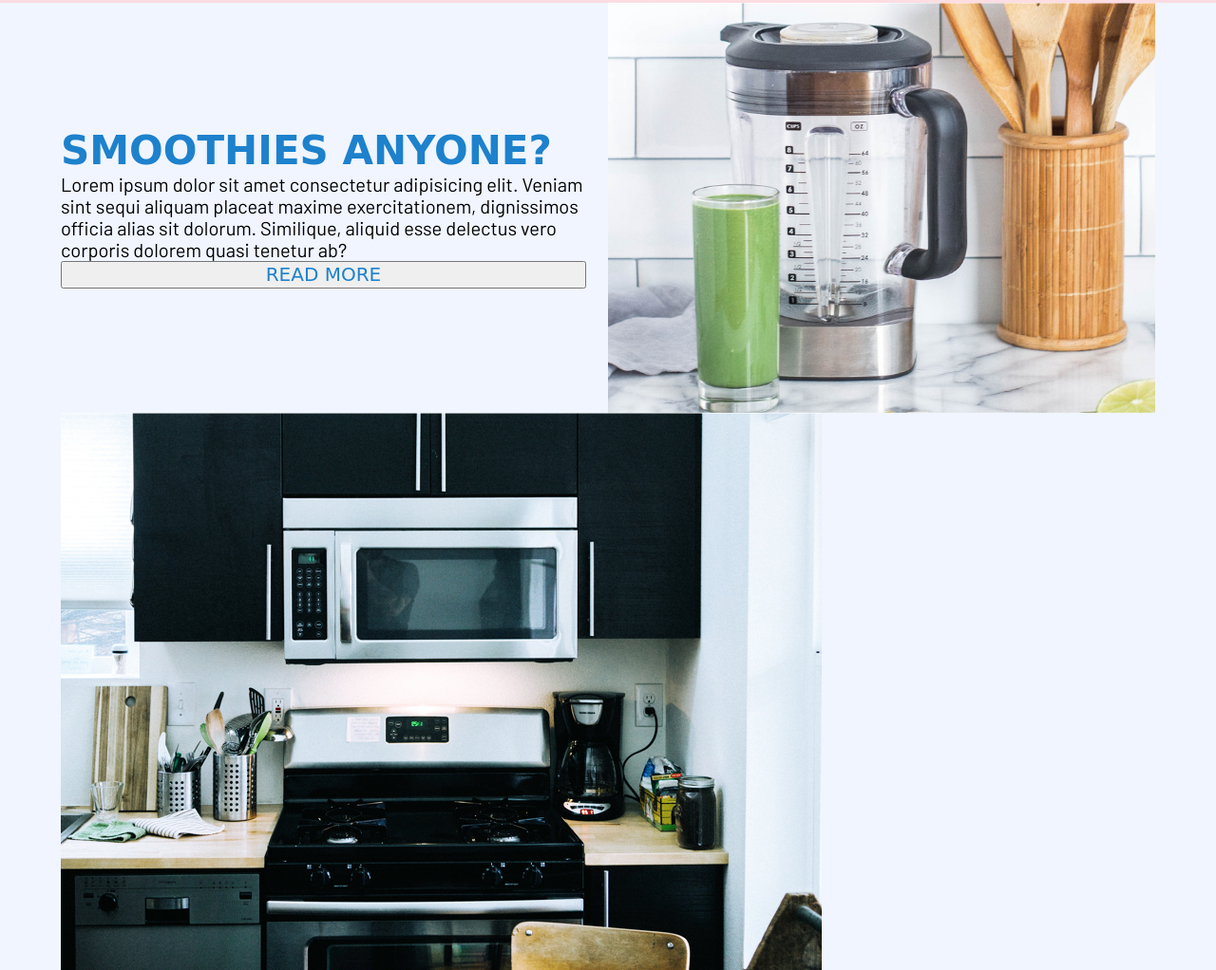
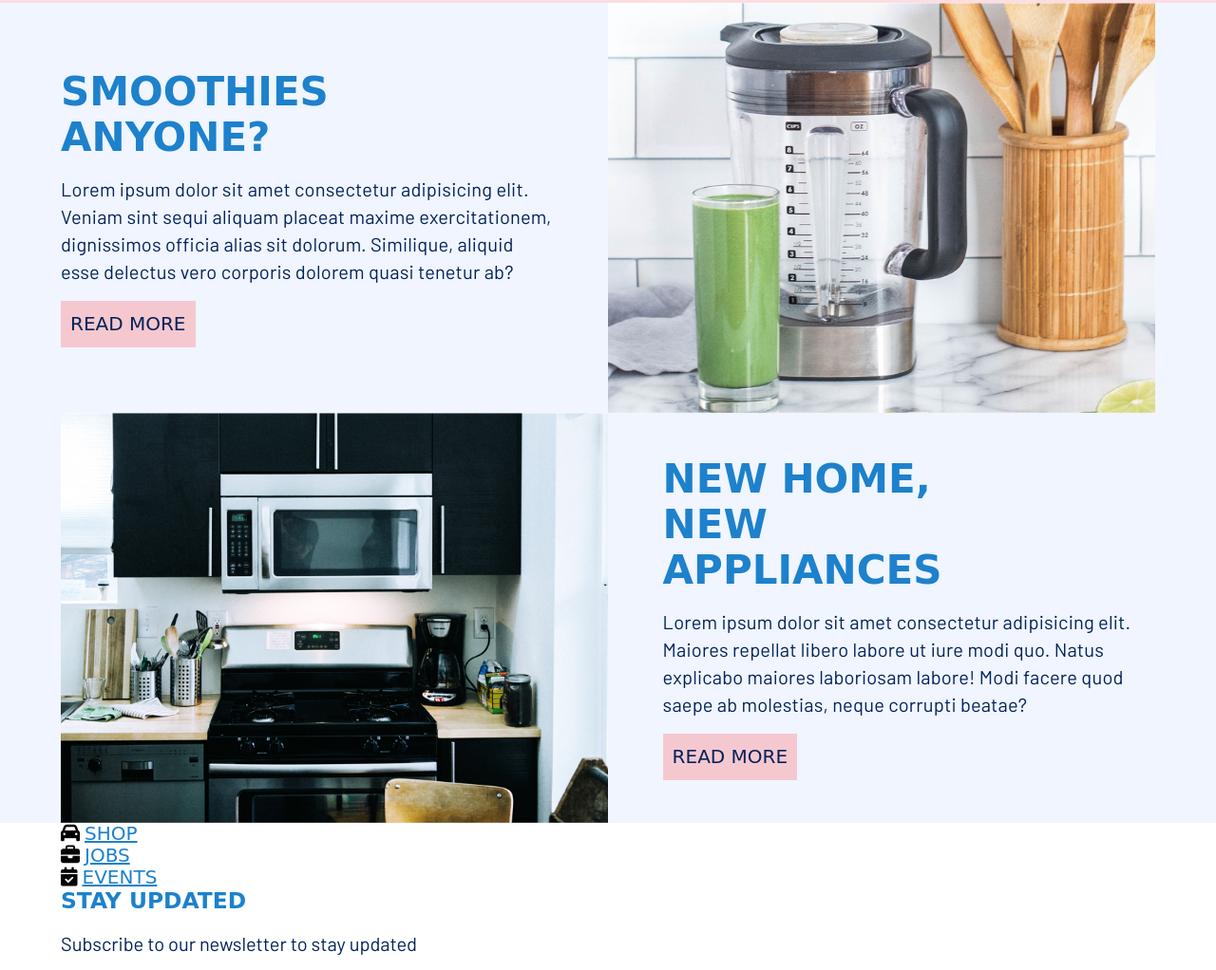
Before and after one commit to ayearwood81/adrian-yearwood-assignment-01, a plain HTML site: page index.html in a window 1280 px wide. Shown: the part 1778-2800 px from the top of the page at 95% size. Drawn offline with Linux system fonts and the light colour scheme; a web font is replaced by a local one.

Commit message:
styled smoothie / new home section

```diff
--- a/styles/sass/styles.scss
+++ b/styles/sass/styles.scss
@@ -29,6 +29,7 @@ h2 {
 p,
 article {
     font-family: 'Barlow', sans-serif;
+    color: #042259;
 }
 .wrapper {
     max-width:1200px;
@@ -132,14 +133,66 @@ header {
         display:flex;
         align-items: center;
         .smoothieInfo {
-            width:50%;
-            padding-right: 2%;
             display:flex;
             flex-direction: column;
+            justify-content: space-between;
+            align-items: baseline;
+            width:50%;
+            padding-right: 5%;
+            h2 {
+                width:75%;
+            }
+            article {
+                line-height: 29px;
+                letter-spacing: 0.2px;
+                margin: 3% 0%;
+            }
+            button {
+                background-color: #f5c8cf;
+                color:#042259;
+                border-width: 0;
+                font-size: 1rem;
+                text-align: center;
+                line-height: 29px;
+                padding: 10px 10px;
+            }
         }
         img {
             height:auto;
+            width: 50%;
+        }
+    }
+    .newHome {
+        display:flex;
+        align-items: center;
+        .newHomeInfo {
+            display:flex;
+            flex-direction: column;
+            justify-content: space-between;
+            align-items:baseline;
             width:50%;
+            padding-left: 5%;
+            h2 {
+                width:75%;
+            }
+            article {
+                line-height: 29px;
+                letter-spacing: 0.2px;
+                margin: 3% 0%;
+            }
+            button {
+                background-color: #f5c8cf;
+                color:#042259;
+                border-width: 0;
+                font-size: 1rem;
+                text-align: center;
+                line-height: 29px;
+                padding: 10px 10px;
+            }
+        }
+        img {
+            height:auto;
+            width: 50%;
         }
     }
 }
```
Also changed, not shown: styles/styles.css.
